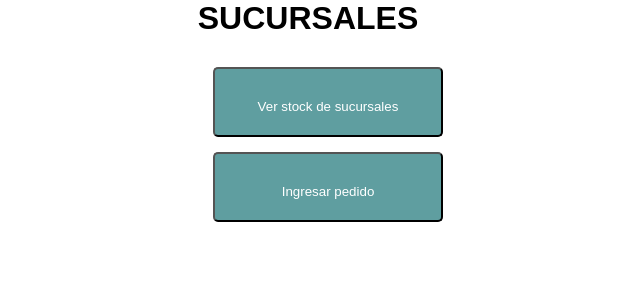
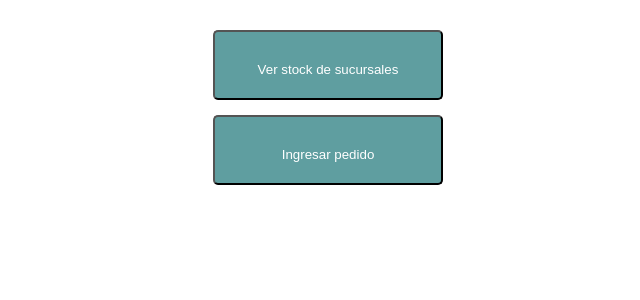
Before and after one commit to KaselaDev/Burger-Express, a PHP site: page / in a window 1280 px wide. Shown: the part 48-348 px from the top of the page, without its empty margins (332-972 px from the left). Run offline with PHP 8.4, Linux system fonts and the light colour scheme; some libraries are stand-ins or nearby versions.

Commit message:
Update index.php

```diff
--- a/ACTIVIDAD_3/index.php
+++ b/ACTIVIDAD_3/index.php
@@ -28,7 +28,7 @@
     </script>
 </head>
 <body>
-    	<center><h1>SUCURSALES</h1><center>
+
     	 <div class="menu">
             <ul class="links">
                 <li><a href="select.php"><input id="input_head" type="submit" value="Ver stock de sucursales"></a></li>
```
